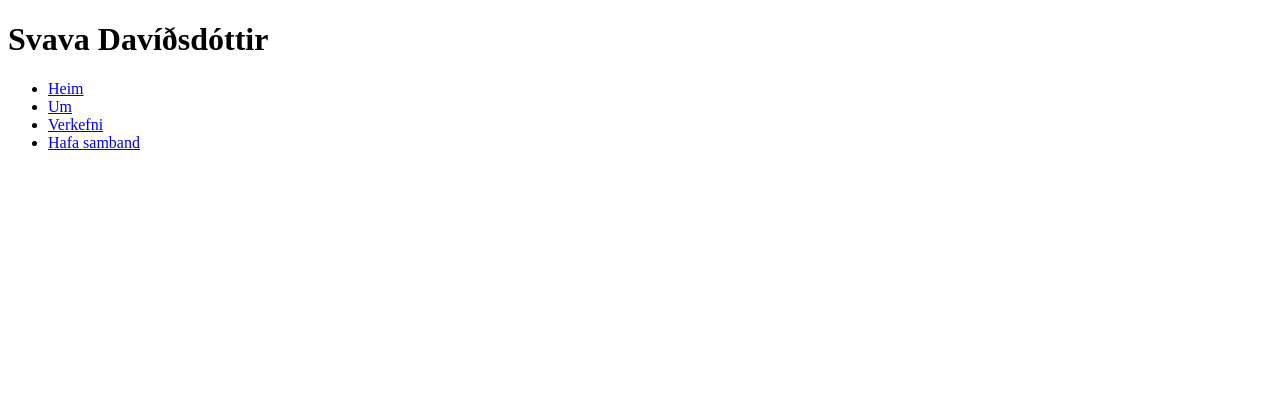
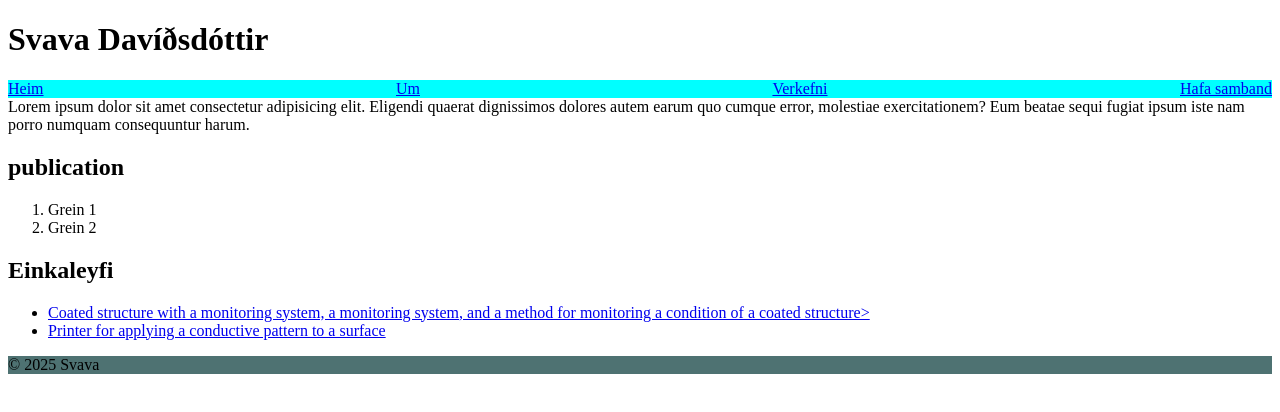
Before and after one commit to SvavaDa/Heimaverkenfi, a plain HTML site: page index.html in a window 1280 px wide. Drawn offline with Linux system fonts and the light colour scheme.

Commit message:
Bætur 2

```diff
--- a/index.html
+++ b/index.html
@@ -1,21 +1,49 @@
 <!DOCTYPE html>
 <html lang="en">
-<head>
+  <head>
     <h1>Svava Davíðsdóttir</h1>
-    <meta charset="UTF-8">
-    <meta name="viewport" content="width=device-width, initial-scale=1.0">
+    <meta charset="UTF-8" />
+    <meta name="viewport" content="width=device-width, initial-scale=1.0" />
     <title>Svava Davíðsdóttir</title>
-</head>
-<body>
+    <link rel="stylesheet" href="style.css" />
+  </head>
+  <body>
+    <header>
+      <nav class="site-nav" aria-label="Aðal leiðsögn">
 
-    <nav class="site-nav" aria-label="Aðal leiðsögn">
+          <a href="Heim.html">Heim</a>
+          <a href="UM.html">Um</a>
+          <a href="Verkefni.html">Verkefni</a>
+          <a href="Hafa_samband.html">Hafa samband</a>
+        </ul>
+      </nav>
+    </header>
+    <section class=utgefid>
+      Lorem ipsum dolor sit amet consectetur adipisicing elit. Eligendi quaerat dignissimos dolores autem earum quo cumque error, molestiae exercitationem? Eum beatae sequi fugiat ipsum iste nam porro numquam consequuntur harum.
+
+     <div>
+          <h2>publication</h2>
+          <ol>
+            <li>Grein 1 </li>
+            <li>Grein 2 </li>
+
+
+          </ol>
+        </div>
+
+        <div>
+          <h2>Einkaleyfi</h2>
           <ul>
-            <li><a href="Heim.html">Heim</a></li>
-            <li><a href="UM.html">Um</a></li>
-            <li><a href="Verkefni.html">Verkefni</a></li>
-            <li><a href="Hafa_samband.html">Hafa samband</a></li>
+            <li> <a href="https://patents.google.com/patent/US12123823B2/en?q=(Davidsdottir)&inventor=Svava&oq=Svava+Davidsdottir"> Coated structure with a monitoring system, a monitoring system, and a method for monitoring a condition of a coated structure></a>  </li>
+             <li> <a href="https://patents.google.com/patent/US11969992B2/en?q=(Davidsdottir)&inventor=Svava&oq=Svava+Davidsdottir"> Printer for applying a conductive pattern to a surface</a>  </li>
+
+
           </ul>
-        </nav>
+        </div>
 
-</body>
+    </section>
+        <footer>
+      <p class="footertext">&copy 2025 Svava</p>
+    </footer>
+  </body>
 </html>
--- /dev/null
+++ b/style.css
@@ -0,0 +1,9 @@
+.site-nav {
+  background-color: aqua;
+  display: flex;
+  justify-content: space-between;
+}
+
+.footertext {
+  background-color: rgb(78, 114, 114);
+}
```
